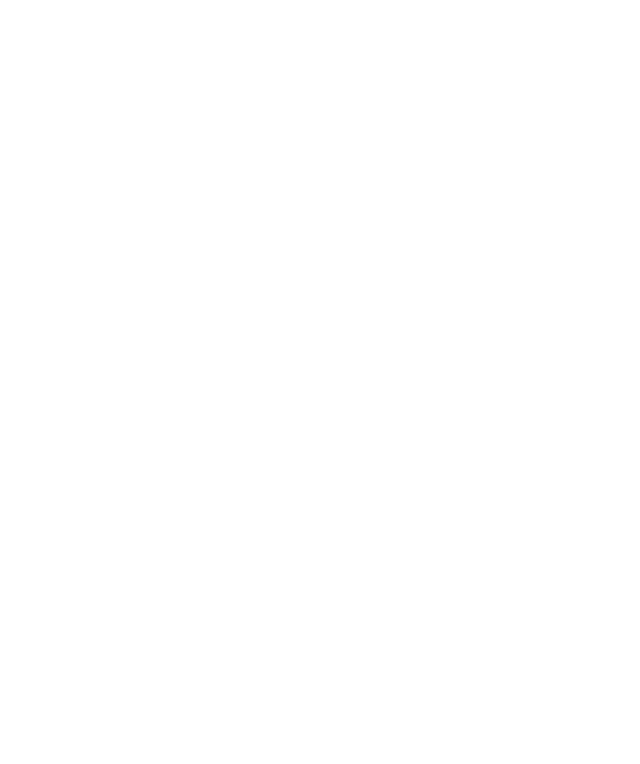
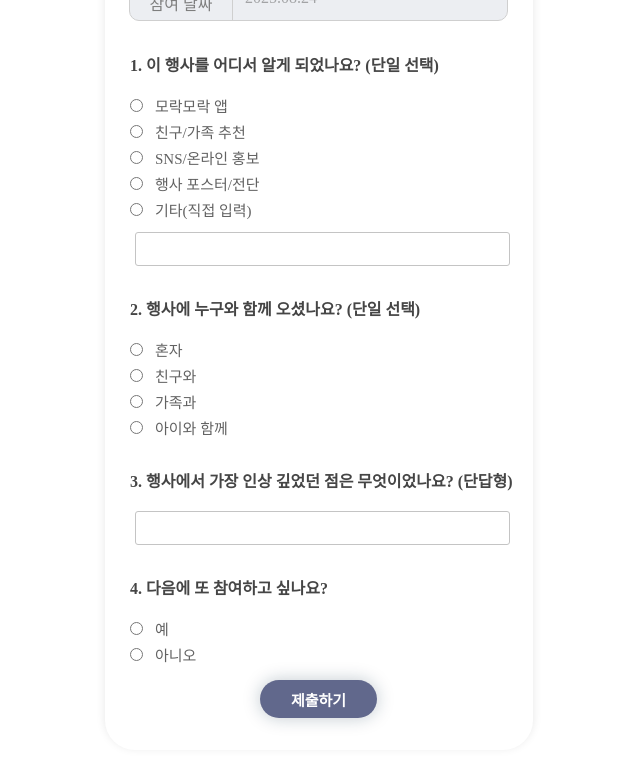
Before and after one commit to 25Eiiii/LIKELION-UNIV.-13TH-HACKATHON, a React (Create React App) app in the folder fe/: page /survey/1 in a window 1280 px wide. Before the commit this address had no page. Shown: the top 764 px of the page, without its empty margins (321-961 px from the left). Built offline with nearby package versions, Linux system fonts and the light colour scheme; no server answers.

Commit message:
[feat] 설문폼 ui,연동 완료

```diff
--- a/fe/src/App.js
+++ b/fe/src/App.js
@@ -42,7 +42,7 @@ function App() {
         <Route path='/category'element={<Category/>}/>
         <Route path='/search' element={<Search/>}/>
         <Route path='/likes' element={<Likes/>}/>
-        <Route path='/survey' element={<Survey/>}/>
+        <Route path='/survey/:id' element={<Survey/>}/>
       </Routes>
     </BrowserRouter>
   );
--- a/fe/src/pages/DetailInfo.jsx
+++ b/fe/src/pages/DetailInfo.jsx
@@ -15,17 +15,21 @@ const DetailInfo = () => {
     const fetchdata = async () => {
       try {
         const accessToken = localStorage.getItem("accessToken");
-        const headers = accessToken&& accessToken!=="null" && accessToken!=="undefined"
-        ? {Authorization:`Bearer ${accessToken}`} : {};
-        const response = await axios.get(`/api/details/detail/${id}/`,{headers});
+        const headers =
+          accessToken && accessToken !== "null" && accessToken !== "undefined"
+            ? { Authorization: `Bearer ${accessToken}` }
+            : {};
+        const response = await axios.get(`/api/details/detail/${id}/`, {
+          headers,
+        });
         setData(response.data);
         setIsClicked(response.data.is_liked);
       } catch (error) {
         console.error("데이터 불러오기 실패: ", error);
         if (error.response.status === 401) {
-        alert("로그인 유효시간이 지났습니다. 다시 로그인해 주세요.");
-        navigate('/login');
-      }
+          alert("로그인 유효시간이 지났습니다. 다시 로그인해 주세요.");
+          navigate("/login");
+        }
       }
     };
     fetchdata();
@@ -61,7 +65,7 @@ const DetailInfo = () => {
       setIsClicked(prev);
       if (error.response.status === 401) {
         alert("로그인 유효시간이 지났습니다. 다시 로그인해 주세요.");
-        navigate('/login')
+        navigate("/login");
       }
 
       console.error(error.response.data);
@@ -109,7 +113,10 @@ const DetailInfo = () => {
       <Container>
         <D.InnerWrapper>
           <D.Header>
-            <img src={data?.main_img} alt="poster" width="428px" />
+            {data?.main_img && (
+              <img src={data?.main_img} alt="poster" width="428px" />
+            )}
+
             <D.CloudyBox></D.CloudyBox>
             <D.TextBox>
               <D.NameBox>
@@ -337,7 +344,10 @@ const DetailInfo = () => {
               </D.WhiteAlarm>
             </D.PointBox>
 
-            <D.QrBox>
+            <D.QrBox
+              onClick={() => navigate(`/survey/${id}`)}
+              style={{ cursor: "pointer" }}
+            >
               <img
                 src="/images/qr.svg"
                 alt="QR"
--- a/fe/src/pages/Survey.jsx
+++ b/fe/src/pages/Survey.jsx
@@ -1,32 +1,181 @@
 import React, { useState, useEffect } from "react";
-import { useNavigate } from "react-router-dom";
+import { useNavigate, useParams } from "react-router-dom";
 import * as S from "../styles/pages/styledSurvey";
 import { Container } from "../styles/common/styledContainer";
 import NavBar from "../components/Navbar";
 import axios from "axios";
 
 const Survey = () => {
+  const firstList = [
+    "모락모락 앱",
+    "친구/가족 추천",
+    "SNS/온라인 홍보",
+    "행사 포스터/전단",
+    "기타(직접 입력)",
+  ];
+  const secondList = ["혼자", "친구와", "가족과", "아이와 함께"];
+  const lastList = ["예", "아니오"];
+
+  const [q1, setQ1] = useState("");
+  const [q2, setQ2] = useState("");
+  const [q4, setQ4] = useState("");
+  const [data, setData] = useState("");
+
+  const { id } = useParams();
+  const navigate = useNavigate();
+
+  const today = new Date();
+  const formattedDate = `${today.getFullYear()}.${String(
+    today.getMonth() + 1
+  ).padStart(2, "0")}.${String(today.getDate()).padStart(2, "0")}`;
+
+  useEffect(() => {
+    const fetchdata = async () => {
+      try {
+        const accessToken = localStorage.getItem("accessToken");
+        const headers =
+          accessToken && accessToken !== "null" && accessToken !== "undefined"
+            ? { Authorization: `Bearer ${accessToken}` }
+            : {};
+        const response = await axios.get(`/api/details/detail/${id}/`, {
+          headers,
+        });
+        setData(response.data);
+      } catch (error) {
+        console.error("데이터 불러오기 실패: ", error);
+        if (error.response.status === 401) {
+          alert("로그인 유효시간이 지났습니다. 다시 로그인해 주세요.");
+          navigate("/login");
+        }
+      }
+    };
+    fetchdata();
+  }, []);
+
+  const submit = async () => {
+    const accessToken = localStorage.getItem("accessToken");
+    try {
+      const response = await axios.post(
+        `/api/surveys/submit/`,
+        { event: Number(id) },
+        {
+          headers: {
+            Authorization: `Bearer ${accessToken}`,
+            "Content-Type": "application/json",
+          },
+        }
+      );
+      alert("제출 완료되었습니다!");
+    } catch (error) {
+      console.log(error.response);
+      if (error.response.status === 401) {
+        alert("로그인 유효시간이 지났습니다. 다시 로그인해 주세요.");
+        navigate("/login");
+      } else if (error.response.status === 400) alert(error.response.data);
+    }
+  };
+
   return (
     <>
       <Container>
         <S.InnerWrapper>
           <S.Header>
+            <S.Back onClick={() => navigate(-1)}>
+              <img
+                src={`${process.env.PUBLIC_URL}/images/backbtn.svg`}
+                alt="back"
+              />
+            </S.Back>
             <S.Title>참여 인증 설문</S.Title>
           </S.Header>
           <S.TableBox>
             <S.Table>
               <S.Tbody>
                 <S.Tr>
-                  <S.Th scope="row" style={{borderRight:"1px solid #CFCFCF"}}>행사명</S.Th>
-                  <S.Td>우리 동네 음악회</S.Td>
+                  <S.Th
+                    scope="row"
+                    style={{ borderRight: "1px solid #CFCFCF" }}
+                  >
+                    행사명
+                  </S.Th>
+                  <S.Td>{data.title}</S.Td>
                 </S.Tr>
-                <S.Tr >
-                  <S.Th scope="row" style={{borderTop:"1px solid #CFCFCF",borderRight:"1px solid #CFCFCF"}}>참여 날짜</S.Th>
-                  <S.Td style={{borderTop:"1px solid #CFCFCF"}}>2025.08.16</S.Td>
+                <S.Tr>
+                  <S.Th
+                    scope="row"
+                    style={{
+                      borderTop: "1px solid #CFCFCF",
+                      borderRight: "1px solid #CFCFCF",
+                    }}
+                  >
+                    참여 날짜
+                  </S.Th>
+                  <S.Td style={{ borderTop: "1px solid #CFCFCF" }}>
+                    <input placeholder={formattedDate} />
+                  </S.Td>
                 </S.Tr>
               </S.Tbody>
             </S.Table>
           </S.TableBox>
+
+          <S.Question>
+            1. 이 행사를 어디서 알게 되었나요? (단일 선택)
+          </S.Question>
+          {firstList.map((f) => (
+            <S.Qbox>
+              <S.Option
+                type="radio"
+                name="q1"
+                value={f}
+                checked={q1 === f}
+                onChange={(e) => setQ1(e.target.value)}
+              />
+
+              <label>{f}</label>
+            </S.Qbox>
+          ))}
+          <S.Etc style={{ marginTop: "7px" }} />
+
+          <S.Question style={{ marginTop: "30px" }}>
+            2. 행사에 누구와 함께 오셨나요? (단일 선택)
+          </S.Question>
+          {secondList.map((f) => (
+            <S.Qbox>
+              <S.Option
+                type="radio"
+                name="q2"
+                value={f}
+                checked={q2 === f}
+                onChange={(e) => setQ2(e.target.value)}
+              />
+
+              <label>{f}</label>
+            </S.Qbox>
+          ))}
+
+          <S.Question style={{ marginTop: "30px" }}>
+            3. 행사에서 가장 인상 깊었던 점은 무엇이었나요? (단답형)
+          </S.Question>
+          <S.Etc />
+
+          <S.Question style={{ marginTop: "30px" }}>
+            4. 다음에 또 참여하고 싶나요?
+          </S.Question>
+          {lastList.map((f) => (
+            <S.Qbox>
+              <S.Option
+                type="radio"
+                name="q4"
+                value={f}
+                checked={q4 === f}
+                onChange={(e) => setQ4(e.target.value)}
+              />
+
+              <label>{f}</label>
+            </S.Qbox>
+          ))}
+
+          <S.Submit onClick={submit}>제출하기</S.Submit>
         </S.InnerWrapper>
       </Container>
     </>
--- a/fe/src/styles/pages/styledDetailInfo.jsx
+++ b/fe/src/styles/pages/styledDetailInfo.jsx
@@ -9,6 +9,8 @@ export const InnerWrapper = styled.div`
 export const Header = styled.div`
   position: relative;
   width: 100%;
+  background: #fff;
+  min-height: 240px;
 `;
 
 export const CloudyBox = styled.div`
--- a/fe/src/styles/pages/styledSurvey.jsx
+++ b/fe/src/styles/pages/styledSurvey.jsx
@@ -13,7 +13,15 @@ min-height: 926px;
 
 `;
 
+export const Back = styled.div`
+width: 15px;
+height: 9px;
+margin-left: 38px;
+`;
+
 export const Title = styled.div`
+width: 150px;
+height: 22px;
 color: #FFF;
 text-align: center;
 font-family: Pretendard;
@@ -21,6 +29,9 @@ font-size: 20px;
 font-style: normal;
 font-weight: 600;
 line-height: normal;
+text-align: center;
+margin-left: 140px;
+margin-top: -15px;
 `;
 
 export const TableBox = styled.div`
@@ -33,6 +44,7 @@ background: #ECEEF2;
 overflow: hidden;
 margin-left: 24px;
 margin-top:34px;
+margin-bottom: 31px;
 `;
 
 export const Table = styled.table`
@@ -70,4 +82,90 @@ font-style: normal;
 font-weight: 500;
 line-height: normal;
 padding-left: 10px;
+padding-top: 5px;
+input{
+background: #ECEEF2;
+border: none;
+outline: none;
+color: #434343;
+font-family: Pretendard;
+font-size: 16px;
+font-style: normal;
+font-weight: 500;
+line-height: normal;
+
+&::placeholder{
+color: #6868688c;
+}
+
+}
+
+display: -webkit-box;
+-webkit-line-clamp: 1;
+-webkit-box-orient: vertical;
+overflow: hidden;
+text-overflow: ellipsis;
+
 `;
+
+export const Question = styled.div`
+margin-left:25px;
+color: #454545;
+font-family: Pretendard;
+font-size: 16px;
+font-style: normal;
+font-weight: 600;
+line-height: normal;
+margin-bottom: 19px;
+`;
+
+export const Qbox = styled.div`
+margin-left: 20px;
+margin-bottom: 5px;
+
+label{
+color: #626262;
+font-family: Pretendard;
+font-size: 15px;
+font-style: normal;
+font-weight: 400;
+line-height: normal;
+margin-left: 9px;
+}
+`;
+
+export const Option = styled.input`
+
+`;
+
+export const Etc = styled.input`
+width: 369px;
+height: 30px;
+flex-shrink: 0;
+border-radius: 3px;
+border: 1px solid #C4C4C4;
+margin-left: 30px;
+outline: none;
+`;
+
+export const Submit = styled.div`
+width: 117px;
+height: 38px;
+flex-shrink: 0;
+background: #61688C;
+border-radius: 42px;
+box-shadow: 0 0 17px 0 rgba(11, 45, 69, 0.25);
+color: #FFF;
+font-family: Pretendard;
+font-size: 15px;
+font-style: normal;
+font-weight: 600;
+line-height: normal;
+display: flex;
+align-items: center;
+justify-content: center;
+margin-left: 155px;
+margin-top: 15px;
+cursor: pointer;
+&:active { background: #282F56; }
+`;
```
